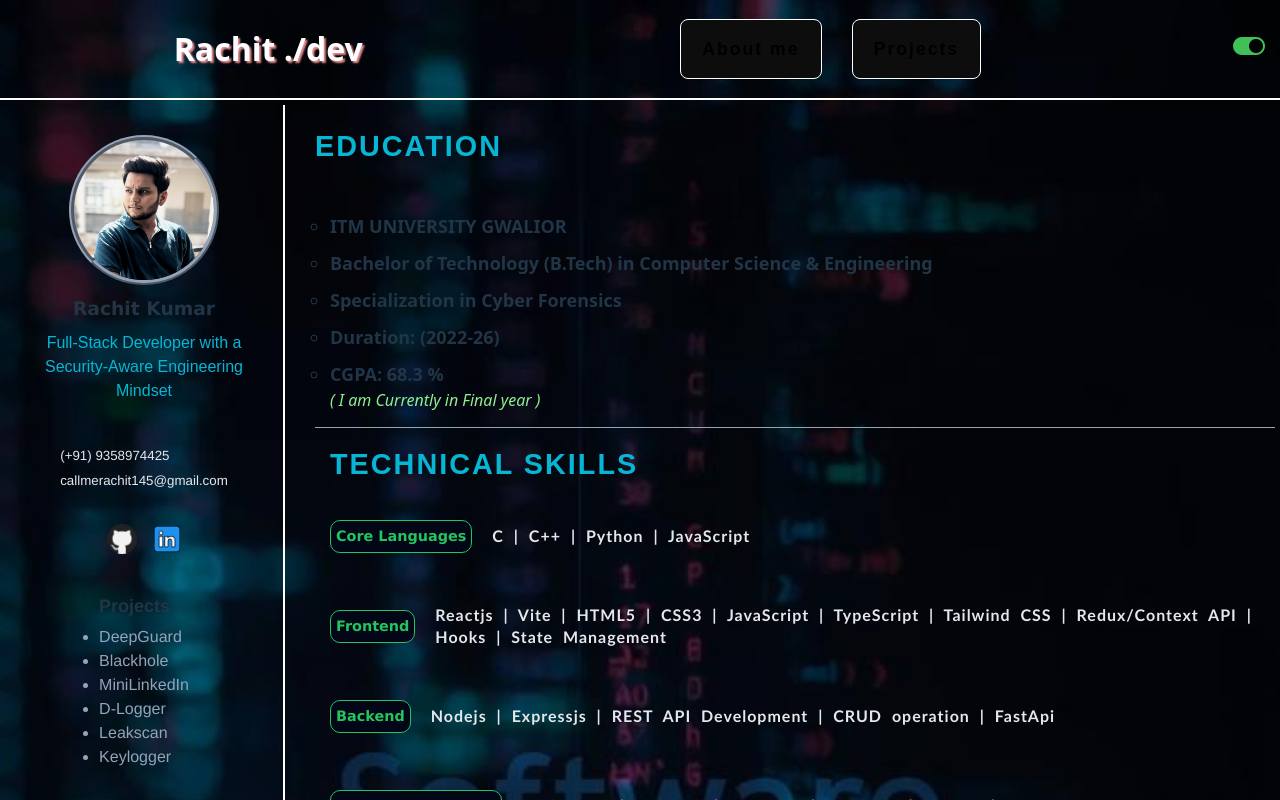
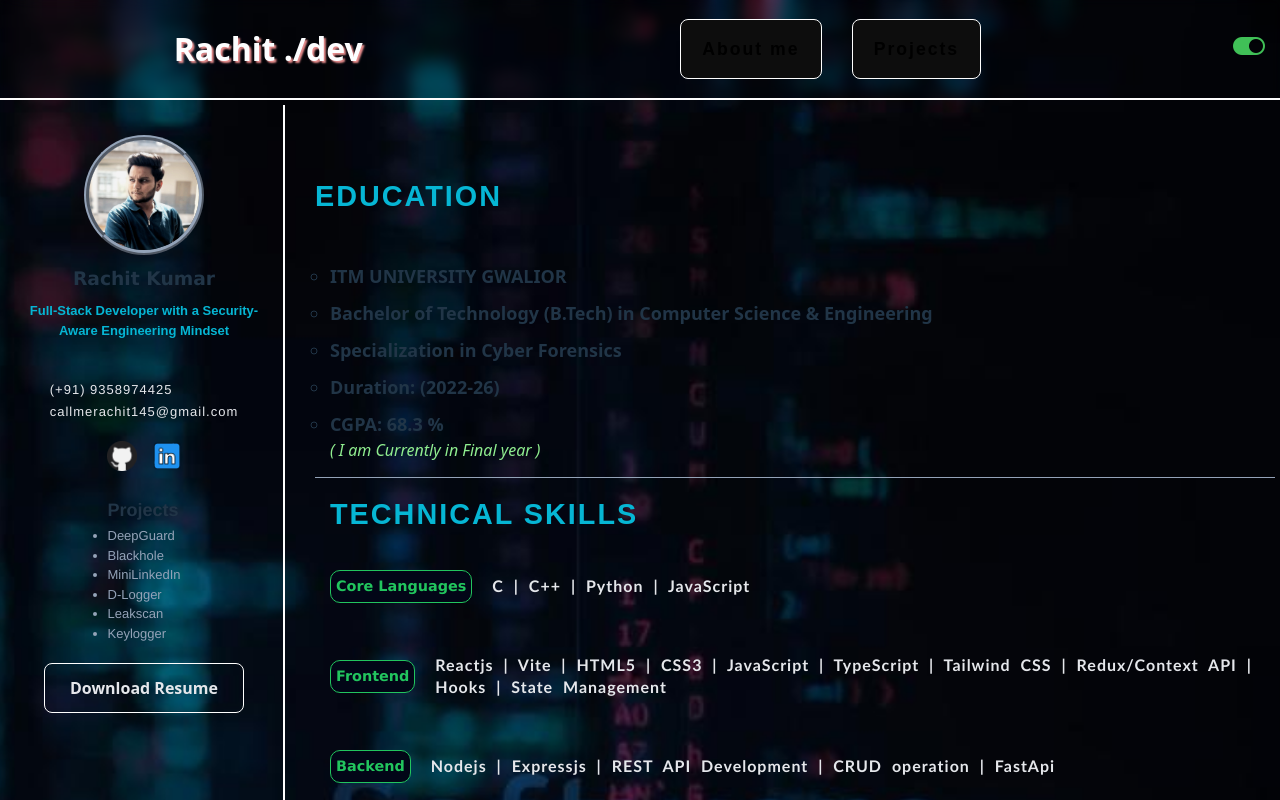
Before and after one commit to mysteriork/PORTFOLIO, a React (Vite) app: page /about in a window 1280 px wide. Shown: the top 800 px of the page. Built offline with nearby package versions, Linux system fonts and the light colour scheme.

Commit message:
Ui Changed

```diff
--- a/src/App.tsx
+++ b/src/App.tsx
@@ -1,25 +1,38 @@
 
-import { BrowserRouter as Router, Routes, Route } from "react-router-dom"
+import { BrowserRouter as Router, Routes, Route, useLocation } from "react-router-dom"
 import Navbar from "./components/navbar"
 import About from "./pages/about"
 import Project from "./pages/projects"
 import Hero from "./components/heroPage"
 
-function App() {
+function AppContent() {
+
+  const location = useLocation()
+  const isProject = location.pathname === "/project"
 
   return (
     <>
-      <Router>
-        <Navbar />
-        <Routes>
-          <Route path="/" element={<Hero />} />
-          <Route path="/about" element={<About />} />
-          <Route path="/project" element={<Project />} />
-        </Routes>
-      </Router>
+
+      <Navbar isFixed={!isProject} />
+      <Routes>
+        <Route path="/" element={<Hero />} />
+        <Route path="/about" element={<About />} />
+        <Route path="/project" element={<Project />} />
+      </Routes>
+
 
     </>
   )
 }
 
+function App() {
+  return (
+
+    <Router>
+      <AppContent />
+
+    </Router>
+  )
+}
+
 export default App
--- a/src/components/navbar.tsx
+++ b/src/components/navbar.tsx
@@ -1,12 +1,17 @@
 import { useNavigate } from "react-router-dom"
 import "../portfolio.css"
 import icon from "../assets/icon.png"
-function Navbar() {
+
+interface NavbarProps {
+    isFixed: boolean
+}
+
+function Navbar({ isFixed }: NavbarProps) {
 
     const navigate = useNavigate()
 
     return (<div>
-        <div id="Header" className="flex">
+        <div id="Header" className={isFixed ? "fixed flex" : "normal flex"}>
             <div className="flex head">
                 <span className="LogoName">
                     <strong className="Tname" onClick={() => navigate("/")}>Rachit ./dev</strong>
--- a/src/portfolio.css
+++ b/src/portfolio.css
@@ -51,13 +51,17 @@ p {
 
 #Header {
   padding: 15px;
-  position: relative;
   justify-content: space-between;
   top: 0;
   width: 100vw;
   height: 100px;
+  backdrop-filter: blur(5px);
   border-bottom: 2px solid rgb(253, 252, 252);
   z-index: 9999;
+}
+
+.fixed {
+  position: fixed;
 }
 
 .head {
@@ -102,6 +106,7 @@ p {
 /* HERO SECTION  */
 
 #HeroBody {
+  margin-top: 150px;
   min-height: 100vh;
   width: 100vw;
 }
@@ -230,7 +235,12 @@ p {
 
 /* PROJECTS PAGE*/
 
+.normal {
+  position: relative;
+}
+
 #ProjectPage {
+  margin-top: 30px;
   min-height: 100vh;
   padding: 20px 0;
   width: 100vw;
@@ -336,7 +346,7 @@ p {
 /* ABOUT SECTION */
 
 #AboutPage {
-  height: auto;
+  margin-top: 100px;
   min-height: 100vh;
   width: 100vw;
   display: grid;
@@ -346,12 +356,17 @@ p {
 }
 
 .aside {
-  top: 0;
+  top: 100px;
   height: 100vh;
   flex-direction: column;
   position: sticky;
   padding: 10px;
   border-right: 2px solid white;
+}
+
+.main {
+  margin-top: 50px;
+  position: relative;
 }
 
 .secone {
@@ -362,17 +377,18 @@ p {
 }
 
 .sectwo {
+  margin-top: 30px;
   display: flex;
   padding: 10px;
-  height: 100%;
+  height: fit-content;
   flex-direction: column;
   align-items: center;
-  justify-content: space-evenly;
+  gap: 20px;
 }
 
 .profile {
-  height: 150px;
-  width: 150px;
+  height: 120px;
+  width: 120px;
   border-radius: 50%;
   border: 5px ridge var(--text-muted);
 }
@@ -390,19 +406,21 @@ p {
 .a2 {
   display: flex;
   flex-direction: column;
-  gap: 5px;
+  gap: 2px;
 }
 
 .a1 > p {
   display: flex;
-  gap: 5px;
-  font-size: smaller;
+  gap: 2px;
+  font-size: small;
+  letter-spacing: 1px;
   font-family: "Franklin Gothic Medium", "Arial Narrow", Arial, sans-serif;
 }
 
 .a2 > ul > li {
   font-family: "Franklin Gothic Medium", "Arial Narrow", Arial, sans-serif;
   color: var(--text-muted);
+  font-size: small;
 }
 
 .a2 > h4 {
@@ -493,7 +511,8 @@ p {
 
 .abt > p {
   color: var(--accent-cyan);
-  font-size: medium;
+  font-size: small;
+  font-weight: bold;
 }
 
 .abt > h3 {
@@ -655,6 +674,7 @@ p {
     height: 200px;
     flex-direction: column;
     align-items: center;
+    position: relative;
   }
   .head {
     flex-direction: column;
@@ -674,6 +694,10 @@ p {
   }
 
   /* HEROSECTION */
+
+  #HeroBody {
+    margin-top: 50px;
+  }
 
   .profile-sec {
     min-width: fit-content;
@@ -728,6 +752,7 @@ p {
   #AboutPage {
     width: 100vw;
     padding: 0;
+    margin-top: 40px;
   }
 
   .aside {
@@ -750,6 +775,10 @@ p {
   .edu {
     text-align: center;
     width: 100vw;
+  }
+
+  .skills {
+    padding: 40px 10px;
   }
 
   .education {
@@ -801,6 +830,10 @@ p {
 
   /* PROJECTS */
 
+  #ProjectPage {
+    margin-top: 40px;
+  }
+
   .project {
     text-align: center;
   }
```
Also changed, not shown: 1 other file (tests, documents, lock files or other folders).
